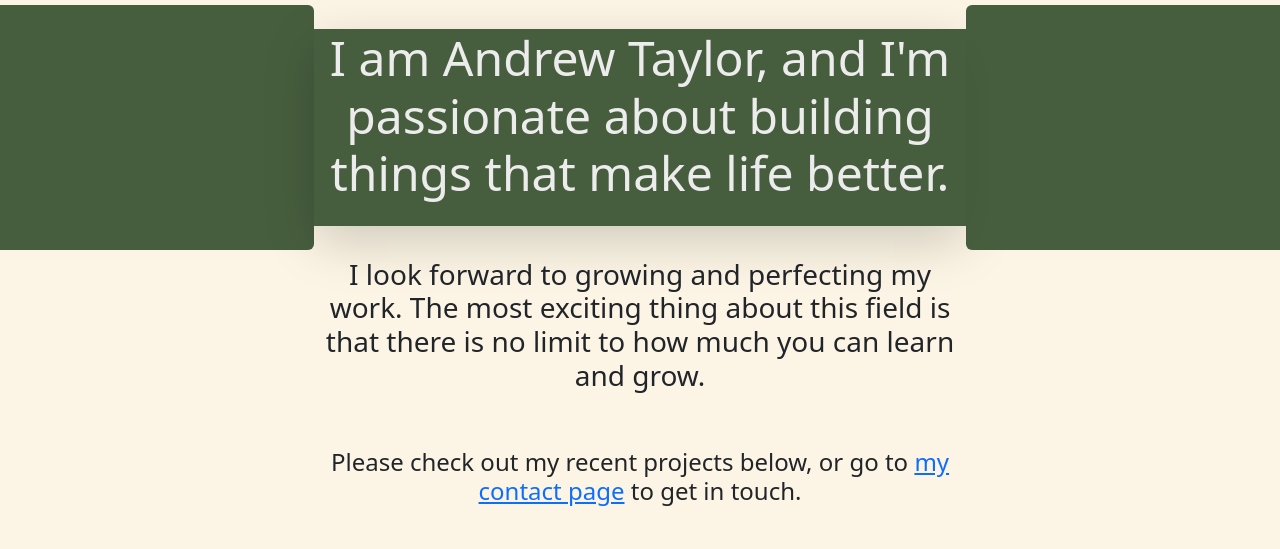
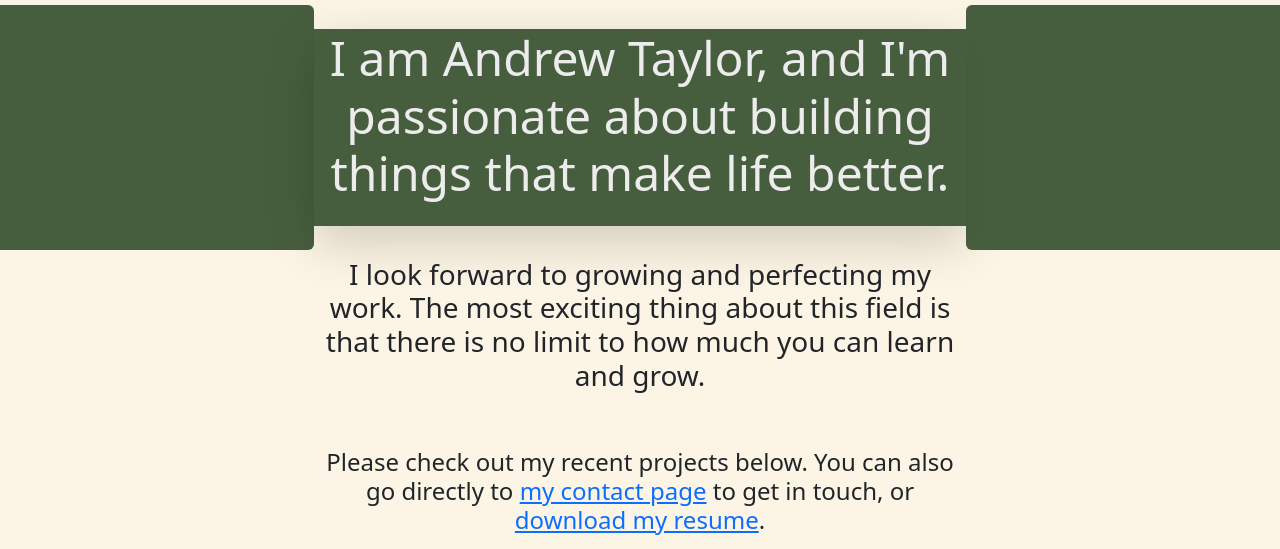
Before and after one commit to drewjtaylor/portfolio, a website: page index.html in a window 1280 px wide. Shown: the part 251-800 px from the top of the page. Drawn offline with nearby package versions, Linux system fonts and the light colour scheme.

Commit message:
included resume

```diff
--- a/index.html
+++ b/index.html
@@ -32,7 +32,7 @@
           <div class="col-3 blue-box rounded"></div>
         </div>
         <h3 class="text-center my-2 pb-5 col-6 mx-auto">I look forward to growing and perfecting my work. The most exciting thing about this field is that there is no limit to how much you can learn and grow.</h3>
-        <h4 class="text-center my-2 pb-2 col-6 mx-auto">Please check out my recent projects below, or go to <a href="./contact.html">my contact page</a> to get in touch.</h4>
+        <h4 class="text-center my-2 pb-2 col-6 mx-auto">Please check out my recent projects below. You can also go directly to <a href="./contact.html">my contact page</a> to get in touch, or <a href="./Resume.pdf">download my resume</a>.</h4>
 
 
 <div class="container">
--- a/package.json
+++ b/package.json
@@ -4,9 +4,10 @@
   "description": "A stylish introduction to the portfolio projects of Andrew Taylor",
   "main": "index.js",
   "scripts": {
-    "build": "npm run clean && npm run imagemin && npm run copyfonts && npm run usemin",
+    "build": "npm run clean && npm run imagemin && npm run copyfonts && npm run copyfiles && npm run usemin",
     "clean": "rimraf dist",
     "copyfonts": "copyfiles -f node_modules/font-awesome/fonts/* dist/webfonts && copyfiles -f node_modules/@fortawesome/fontawesome-free/webfonts/* dist/webfonts",
+    "copyfiles": "copyfiles Resume.pdf dist",
     "imagemin": "imagemin img/* -o dist/img",
     "lite": "lite-server",
     "start": "npm run watch:all",
```
Also changed, not shown: 1 other file.
